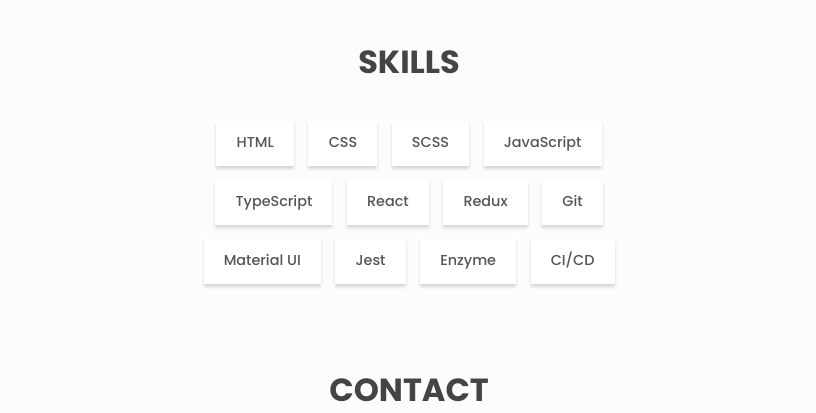
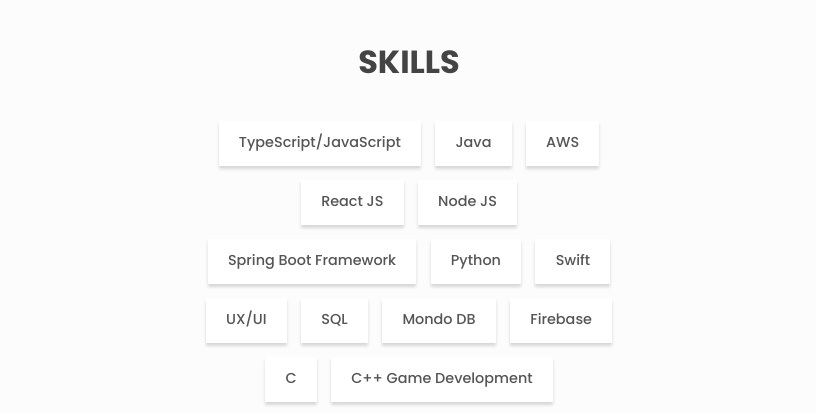
Before and after one commit to Dragan14/Dragan14.github.io, a plain HTML site: page index.html in a window 1280 px wide. Shown: the part 1090-1503 px from the top of the page, without its empty margins (231-1047 px from the left). Drawn offline with Linux system fonts and the light colour scheme.

Commit message:
added more skills

```diff
--- a/index.html
+++ b/index.html
@@ -144,18 +144,24 @@
     <section class="section skills" id="skills">
       <h2 class="section__title">Skills</h2>
       <ul class="skills__list">
-        <li class="skills__list-item btn btn--plain">HTML</li>
-        <li class="skills__list-item btn btn--plain">CSS</li>
-        <li class="skills__list-item btn btn--plain">SCSS</li>
-        <li class="skills__list-item btn btn--plain">JavaScript</li>
-        <li class="skills__list-item btn btn--plain">TypeScript</li>
-        <li class="skills__list-item btn btn--plain">React</li>
-        <li class="skills__list-item btn btn--plain">Redux</li>
+        <li class="skills__list-item btn btn--plain">TypeScript/JavaScript</li>
+        <li class="skills__list-item btn btn--plain">Java</li>
+        <li class="skills__list-item btn btn--plain">AWS</li>
+        <li class="skills__list-item btn btn--plain">React JS</li>
+        <li class="skills__list-item btn btn--plain">Node JS</li>
+        <li class="skills__list-item btn btn--plain">Spring Boot Framework</li>
+        <li class="skills__list-item btn btn--plain">Python</li>
+        <li class="skills__list-item btn btn--plain">Swift</li>
+        <li class="skills__list-item btn btn--plain">UX/UI</li>
+        <li class="skills__list-item btn btn--plain">SQL</li>
+        <li class="skills__list-item btn btn--plain">Mondo DB</li>
+        <li class="skills__list-item btn btn--plain">Firebase</li>
+        <li class="skills__list-item btn btn--plain">C</li>
+        <li class="skills__list-item btn btn--plain">C++ Game Development</li>
+        <li class="skills__list-item btn btn--plain">Agile Methodologies</li>
+        <li class="skills__list-item btn btn--plain">Jest</li>
+        <li class="skills__list-item btn btn--plain">CI/CD</li>
         <li class="skills__list-item btn btn--plain">Git</li>
-        <li class="skills__list-item btn btn--plain">Material UI</li>
-        <li class="skills__list-item btn btn--plain">Jest</li>
-        <li class="skills__list-item btn btn--plain">Enzyme</li>
-        <li class="skills__list-item btn btn--plain">CI/CD</li>
       </ul>
     </section>
 
@@ -163,13 +169,15 @@
     <section class="section contact center" id="contact">
       <h2 class="section__title">Contact</h2>
       <div id="contact-row">
-        <a href="https://github.com/dragan14" aria-label="github" class="link link--icon">
+        <a href="mailto:dragan.stojanovski@outlook.com?subject = Feedback&body = Message" target="_blank"
+          aria-label="email" class="link link--icon">
           <i aria-hidden="true" class="fab fa fa-envelope"></i> Email
         </a>
         <a href="https://github.com/dragan14" aria-label="github" class="link link--icon">
           <i aria-hidden="true" class="fab fa-github"></i> GitHub
         </a>
-        <a href="https://github.com/dragan14" aria-label="github" class="link link--icon">
+        <a href="https://www.linkedin.com/in/dragan-stojanovski-5a1089228" aria-label="linkedin"
+          class="link link--icon">
           <i aria-hidden="true" class="fab fa-linkedin"></i> LinkedIn
         </a>
       </div>
```
